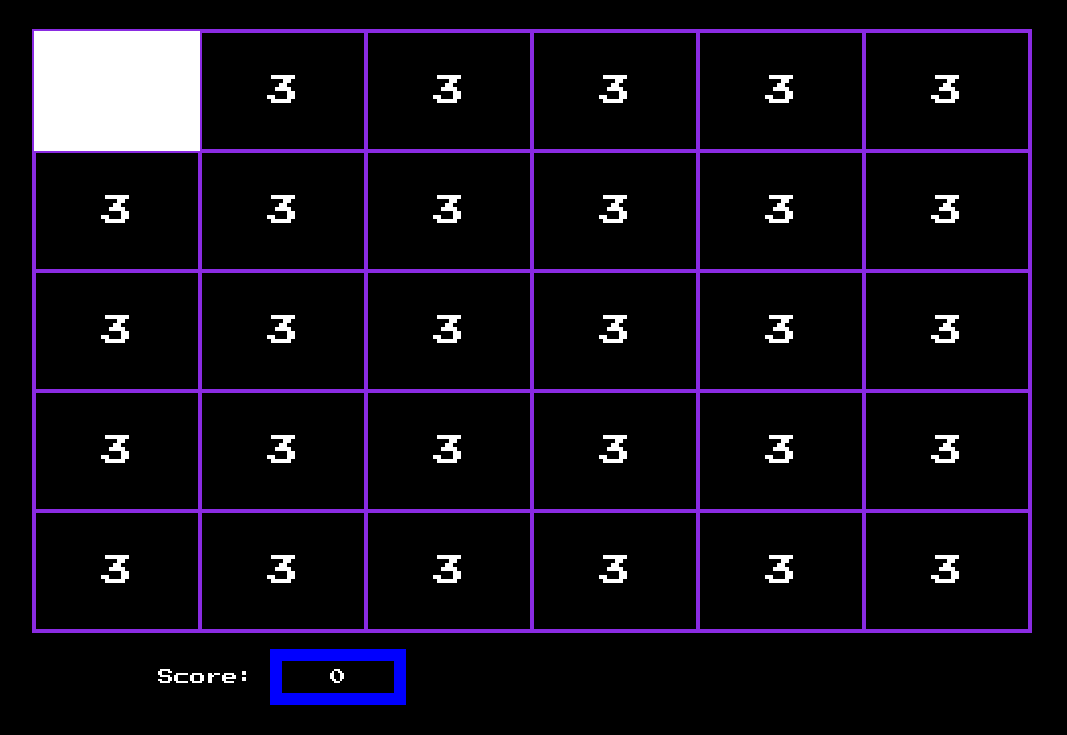
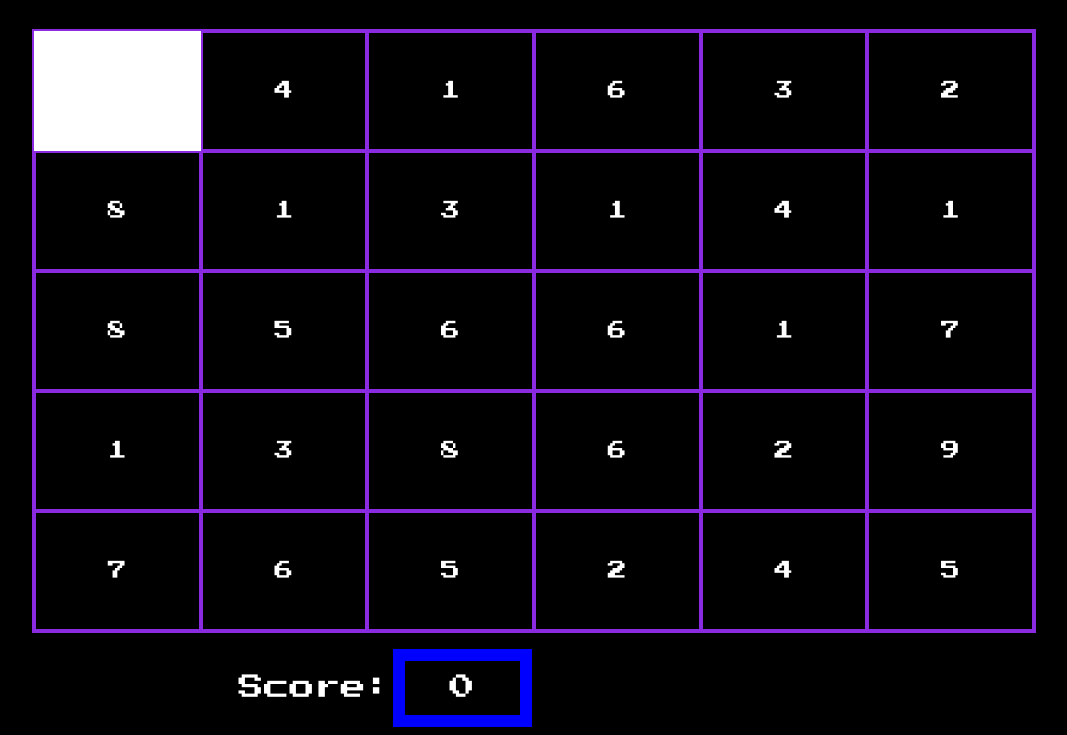
Before and after one commit to matthewkeil/number-munchers, a website: page src/index.html in a window 1280 px wide. Shown: the part 201-936 px from the top of the page, without its empty margins (108-1175 px from the left). Before the commit the page ends 906 px from the top, so only its background shows below. Drawn offline with nearby package versions, Linux system fonts and the light colour scheme.

Commit message:
working on css

```diff
--- a/src/index.html
+++ b/src/index.html
@@ -12,18 +12,17 @@
     <main>
         <div class="board-container">
             <header>
-                <h1 id="level-name">Multiples of 2</h1>
+                <h1 id="level-name"></h1>
             </header>
             <div id="board"></div>
-            <footer>
+            <section>
                 <div class="score-container">
-                    <span>Score: </span>
-                    <div id="score">0</div>
+                    <div id="score"><span>Score:</span>0</div>
                 </div>
                 <div id="extra-lives">
-                    <svg class="number-munch" viewBox="0 0 353.612 255.545" xml:space="preserve"><polygon fill="#DBDBDB" points="86.845,0 86.845,42.579 129.424,42.579 129.424,31.936 108.135,31.936 108.135,10.644 129.424,10.644 129.424,0  "/><rect x="108.135" y="10.644" fill="#1D1D1B" width="21.289" height="21.292"/><polygon fill="#DBDBDB" points="150.387,0 150.387,42.579 192.966,42.579 192.966,31.936 171.677,31.936 171.677,10.644 192.966,10.644 192.966,0"/><rect x="171.677" y="10.644" fill="#1D1D1B" width="21.289" height="21.292"/><polygon class="body" fill="#00FF00" points="246.224,129.199 246.224,85.89 213.755,85.89 213.755,106.201 32.81,106.201 32.81,74.068 64.85,74.068 64.85,96.052 180.95,96.052 180.95,42.579 1.354,42.579 1.354,129.199 85.908,129.199 85.908,245.737 0,245.737 0,255.545 96.393,255.545 96.393,129.199 149.831,129.199 149.831,255.545 246.224,255.545 246.224,245.737 160.315,245.737 160.315,129.199 "/></svg>
+                    <!-- <svg class="number-munch" viewBox="0 0 353.612 255.545" xml:space="preserve"><polygon fill="#DBDBDB" points="86.845,0 86.845,42.579 129.424,42.579 129.424,31.936 108.135,31.936 108.135,10.644 129.424,10.644 129.424,0  "/><rect x="108.135" y="10.644" fill="#1D1D1B" width="21.289" height="21.292"/><polygon fill="#DBDBDB" points="150.387,0 150.387,42.579 192.966,42.579 192.966,31.936 171.677,31.936 171.677,10.644 192.966,10.644 192.966,0"/><rect x="171.677" y="10.644" fill="#1D1D1B" width="21.289" height="21.292"/><polygon class="body" fill="#00FF00" points="246.224,129.199 246.224,85.89 213.755,85.89 213.755,106.201 32.81,106.201 32.81,74.068 64.85,74.068 64.85,96.052 180.95,96.052 180.95,42.579 1.354,42.579 1.354,129.199 85.908,129.199 85.908,245.737 0,245.737 0,255.545 96.393,255.545 96.393,129.199 149.831,129.199 149.831,255.545 246.224,255.545 246.224,245.737 160.315,245.737 160.315,129.199 "/></svg> -->
                 </div>
-            </footer>
+            </section>
         </div>
     </main>
     <script src="script.js"></script>
--- a/src/script.js
+++ b/src/script.js
@@ -3,49 +3,73 @@ let _extraLives = 3;
 const _numRows = 5;
 const _numCols = 6
 
+const levels = [{
+    name: 'Multiples of 2',
+    test: (num) => num % 2 === 0
+}];
+
 class Board {
+    constructor(level) {
 
-    constructor() {
+        this.name = level.name;
+        $('#level-name').text(this.name);
+
+        this.test = level.test;
+        this.max_number = 10;
 
         this._element = $('#board');
         this._rows = _numRows;
         this._cols = _numCols;
 
         for (let i = 0; i < this._rows; i++) {
-            this._element.append(this.buildRow(this._cols, i));
+            this._element.append(this.buildRow(i));
         }
         // displayExtraLives();
     }
 
+    testCell(answer) {
+        return this.test(answer) ? 1 : 0;
+    }
+
+    randomNumber() {
+        return Math.floor(Math.random() * this.max_number + 1)
+    }
+
     buildCell(rowIndex, colIndex) {
+        const number = this.randomNumber();
 
         const cell = document.createElement('div')
-
         cell.id = `cell-${rowIndex}-${colIndex}`;
         cell.className = "cell";
-        cell.innerHTML = `<h3>${3}</h3>`
+        cell.setAttribute('value', this.testCell(number));
+        cell.innerHTML = `<h3>${number}</h3>`
 
         return cell;
     }
 
-
-    buildRow(numCols, rowIndex) {
+    buildRow(rowIndex) {
 
         const row = document.createElement('div');
         row.className = "row";
         row.id = `row-${rowIndex}`;
 
-        for (let i = 0; i < numCols; i++)
+        for (let i = 0; i < this._cols; i++)
             row.appendChild(this.buildCell(rowIndex, i));
 
         return row;
     }
 
-    displayExtraLives() {
-        for (let i = 0; i < _extraLives; i++) {
-            $('.extra-lives').append('<svg class="number-munch" viewBox="0 0 353.612 255.545" xml:space="preserve"><polygon fill="#DBDBDB" points="86.845,0 86.845,42.579 129.424,42.579 129.424,31.936 108.135,31.936 108.135,10.644 129.424,10.644 129.424,0  "/><rect x="108.135" y="10.644" fill="#1D1D1B" width="21.289" height="21.292"/><polygon fill="#DBDBDB" points="150.387,0 150.387,42.579 192.966,42.579 192.966,31.936 171.677,31.936 171.677,10.644 192.966,10.644 192.966,0"/><rect x="171.677" y="10.644" fill="#1D1D1B" width="21.289" height="21.292"/><polygon class="body" fill="#00FF00" points="246.224,129.199 246.224,85.89 213.755,85.89 213.755,106.201 32.81,106.201 32.81,74.068 64.85,74.068 64.85,96.052 180.95,96.052 180.95,42.579 1.354,42.579 1.354,129.199 85.908,129.199 85.908,245.737 0,245.737 0,255.545 96.393,255.545 96.393,129.199 149.831,129.199 149.831,255.545 246.224,255.545 246.224,245.737 160.315,245.737 160.315,129.199 "/></svg>')
-        }
-    }
+    // displayExtraLives() {
+    //     for (let i = 0; i < _extraLives; i++) $('.extra-lives').append(`
+    //         <svg class="number-munch" viewBox="0 0 353.612 255.545" xml:space="preserve">
+    //             <polygon fill="#DBDBDB" points="86.845,0 86.845,42.579 129.424,42.579 129.424,31.936 108.135,31.936 108.135,10.644 129.424,10.644 129.424,0  "/>
+    //             <rect x="108.135" y="10.644" fill="#1D1D1B" width="21.289" height="21.292"/>
+    //             <polygon fill="#DBDBDB" points="150.387,0 150.387,42.579 192.966,42.579 192.966,31.936 171.677,31.936 171.677,10.644 192.966,10.644 192.966,0"/>
+    //             <rect x="171.677" y="10.644" fill="#1D1D1B" width="21.289" height="21.292"/>
+    //             <polygon class="body" fill="#00FF00" points="246.224,129.199 246.224,85.89 213.755,85.89 213.755,106.201 32.81,106.201 32.81,74.068 64.85,74.068 64.85,96.052 180.95,96.052 180.95,42.579 1.354,42.579 1.354,129.199 85.908,129.199 85.908,245.737 0,245.737 0,255.545 96.393,255.545 96.393,129.199 149.831,129.199 149.831,255.545 246.224,255.545 246.224,245.737 160.315,245.737 160.315,129.199 "/>
+    //         </svg>
+    //     `)
+    // }
 }
 
 class Muncher {
@@ -136,15 +160,31 @@ class Muncher {
     }
 
     munch() {
-        let cell = `#cell-${this.row - 1}-${this.column - 1 }`
-        console.log(this._board.find(cell + ' h3').text())
-        this._board.find(cell).html('');
+
+        let cell = `#cell-${this.row - 1}-${this.column - 1}`;
+        let value = this._board.find(cell).attr('value');
+
+        if (value === 'eaten') return;
+
+        if (!!parseInt(value)) {
+            let element = this._board.find(cell);
+            element[0].setAttribute('value', 'eaten');
+            // animate graphic
+            element.html('');
+            return;
+        }
+
+        console.log('that is wrong there, buddy!!!')
+
+        // this.loseLife();
     }
 }
 
-new Board;
+new Board(levels[0]);
 
 let muncher = new Muncher;
+
+window.addEventListener('resize', () => muncher.resize());
 
 document.addEventListener('keyup', (e) => {
     switch(e.key) {
--- a/src/style.css
+++ b/src/style.css
@@ -1,4 +1,4 @@
-html, body, div, span, applet, object, iframe,
+/* html, body, div, span, applet, object, iframe, */
 h1, h2, h3, h4, h5, h6, p, blockquote, pre,
 a, abbr, acronym, address, big, cite, code,
 del, dfn, em, img, input, ins, kbd, q, s, samp,
@@ -64,7 +64,6 @@ main {
 	font-size: 1rem;
 	padding-top: .7rem;
 	padding-bottom: .7rem;
-	margin-bottom: 1rem;
 	border-top: .5rem solid coral;
 	border-bottom: .5rem solid coral;
 }
@@ -72,6 +71,8 @@ main {
 #board {
 	position: relative;
 	width: 100%;
+	margin-top: 1rem;
+	margin-bottom: 1rem;
 	border: 2px solid blueviolet;
 }
 
@@ -91,7 +92,7 @@ main {
 
 h3 {
 	width: 100%;
-	font-size: 2rem;
+	font-size: .9rem;
 }
 
 #muncher {
@@ -101,12 +102,11 @@ h3 {
 	max-height: 100%;
 }
 
-.board-container footer {
+.board-container section {
 	display: flex;
-	align-items: center;
-	text-align: center;
+	align-items: right;
+	text-align: right;
 	flex-direction: column;
-	padding-top: 1rem;
 	margin-left: auto;
 	margin-right: auto;
 }
@@ -115,21 +115,20 @@ h3 {
 	width: 100%;
 }
 
-.score-container > span {
-	font-size: 1rem;
+#score {
+	display: inline-block;
+	position: relative;
+	border: .8rem solid blue;
+	padding: .8rem 2.3rem;
 }
 
-#score {
-	display: inline-block;
-	border: .8rem solid blue;
-	padding-left: 3rem;
-	padding-right: 3rem;
-	padding-top: .5rem;
-	padding-bottom: .5rem;
+#score > span {
+	position: absolute;
+	right: 7rem;
 }
 
 @media (min-width: 400px) {
-	#level-name {
+	#level-name, #score {
 		font-size: 1.2rem;
 	}
 
@@ -146,6 +145,18 @@ h3 {
 
 	#board > .row {
 		height: 60px;
+	}
+
+	h3 {
+		font-size: 1.2rem;
+	}
+
+	#score {
+		padding: .9rem 2.8rem;
+	}
+
+	#score > span {
+		right: 8rem;
 	}
 }
 
@@ -194,6 +205,10 @@ h3 {
 		font-size: 2rem;
 	}
 
+	#score {
+		font-size: 1.6rem;
+	}
+
 	#board > .row {
 		height: 90px;
 	}
```
Also changed, not shown: 1 other file.
